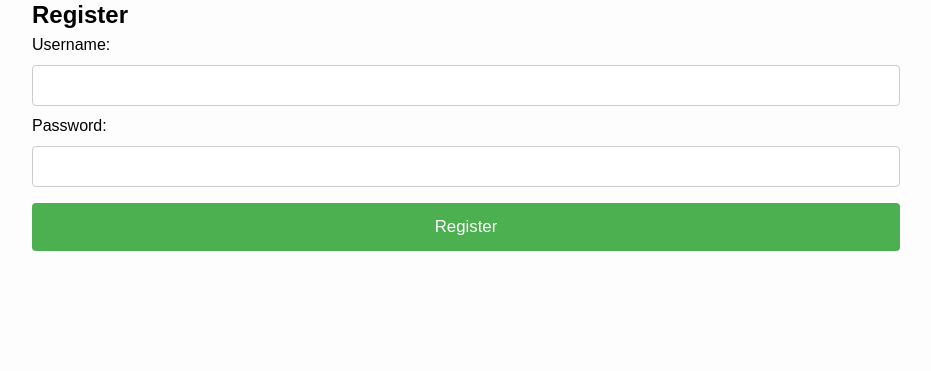
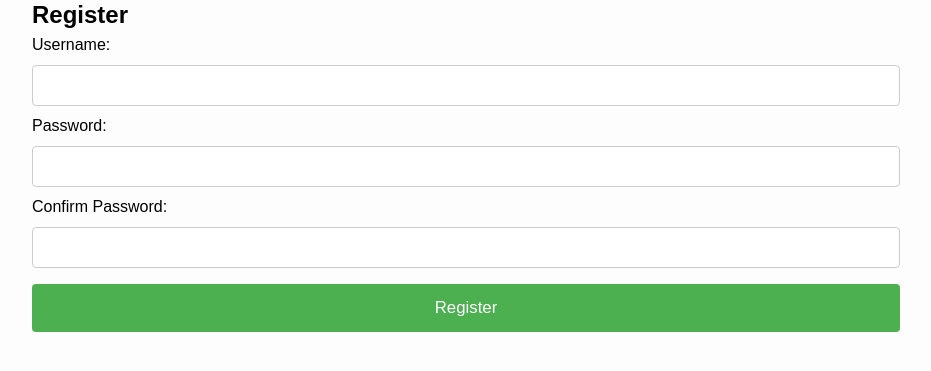
Before and after one commit to NannyN211008/GuessTG.Database, a Flask app: page /register in a window 1280 px wide. Shown: the part 244-615 px from the top of the page, without its empty margins (174-1105 px from the left). Run offline with Flask 3, Linux system fonts and the light colour scheme.

Commit message:
Added password confirmation during registration

```diff
--- a/main.py
+++ b/main.py
@@ -76,6 +76,12 @@ def Register():
 
         username = request.form["username"]
         password = request.form["password"]
+        confirm_password = request.form["confirm_password"]
+
+        # Check passwords match
+        if password != confirm_password:
+            error = "Passwords do not match."
+            return render_template("register.html", error=error)
 
         success, message = db.RegisterUser(username, password)
 
@@ -91,9 +97,9 @@ def Register():
 def Add():
 
     # Only fully authenticated users may access this page
- if "id" not in session or "username" not in session:
-    session.clear()
-    return redirect("/login")
+    if "id" not in session or "username" not in session:
+        session.clear()
+        return redirect("/login")
 
     if request.method == "POST":
 
--- a/templates/register.html
+++ b/templates/register.html
@@ -8,11 +8,18 @@
 {% endif %}
 
 <form action="/register" method="post">
-    <label>Username: </label>
-    <input type="text" name="username" id="username">
-    <label>Password: </label>
-    <input type="password" name="password" id="password">
+
+    <label>Username:</label>
+    <input type="text" name="username" id="username" required>
+
+    <label>Password:</label>
+    <input type="password" name="password" id="password" required>
+
+    <label>Confirm Password:</label>
+    <input type="password" name="confirm_password" id="confirm_password" required>
+
     <input type="submit" value="Register">
+
 </form>
 
 {% endblock %}
```
Also changed, not shown: db.py (+10 -3 lines).
